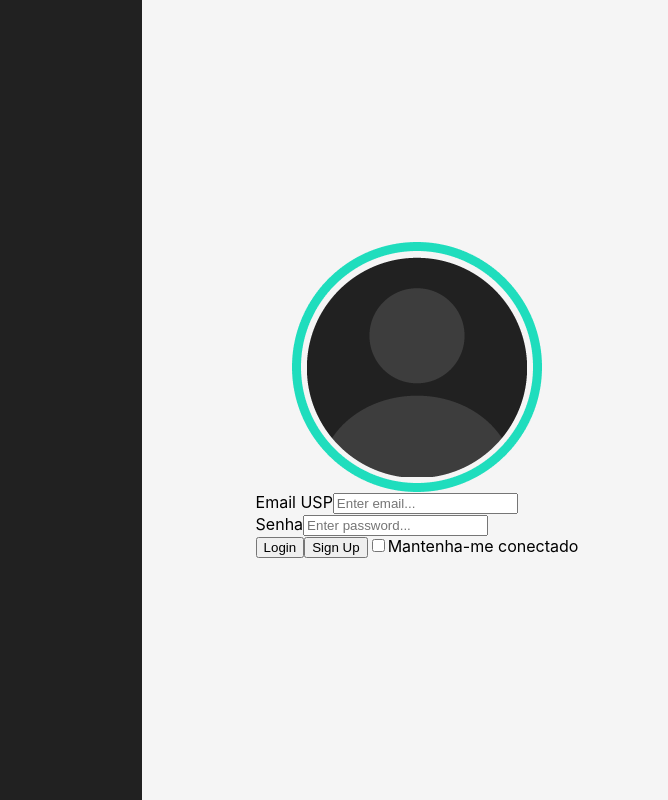
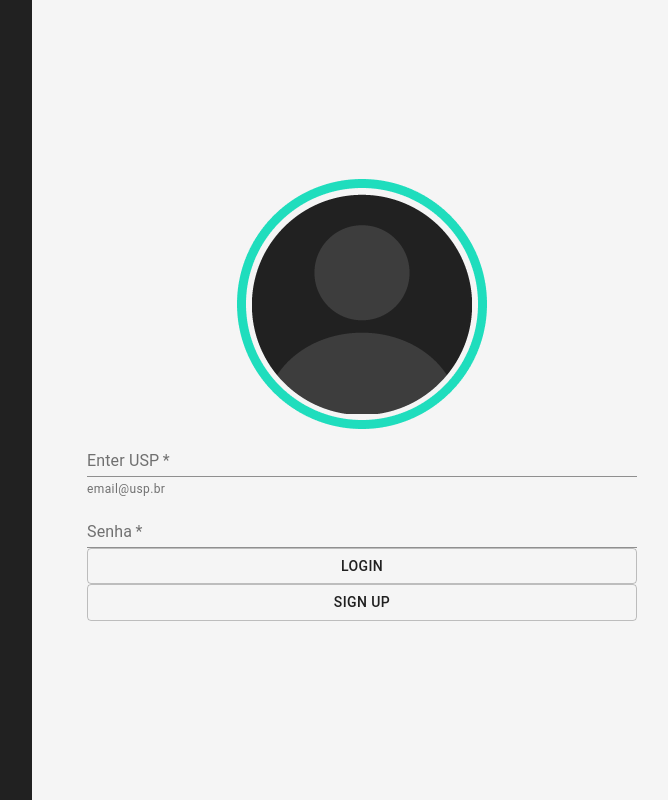
Before and after one commit to vallimmateus/gammembers, a React (Create React App) app: page / in a window 1280 px wide. Shown: the whole page, without its empty margins (588-1256 px from the left). Built offline with nearby package versions, Linux system fonts and the light colour scheme; no server answers.

Commit message:
addeed Material UI

```diff
--- a/package.json
+++ b/package.json
@@ -3,6 +3,7 @@
   "version": "0.1.0",
   "private": true,
   "dependencies": {
+    "@material-ui/core": "^4.11.3",
     "@testing-library/jest-dom": "^5.11.9",
     "@testing-library/react": "^11.2.5",
     "@testing-library/user-event": "^12.7.3",
--- a/src/components/Login.js
+++ b/src/components/Login.js
@@ -1,5 +1,6 @@
 import React from "react";
 import fire from "../config/fire";
+import { TextField, Button } from "@material-ui/core";
 
 function Login() {
 	function login() {
@@ -28,34 +29,29 @@ function Login() {
 	}
 
 	return (
-		<div>
-			<div>
-				Email USP
-				<input id="email" placeholder="Enter email..." type="email" />
-			</div>
-			<div>
-				Senha
-				<input
-					id="password"
-					placeholder="Enter password..."
-					type="password"
-				/>
-			</div>
-			<label>
-				<button className="Button" onClick={login}>
-					Login
-				</button>
-			</label>
-			<label>
-				<button className="Button" onClick={signUp}>
-					Sign Up
-				</button>
-			</label>
-			<label>
-				<input type="checkbox" />
-				Mantenha-me conectado
-			</label>
-		</div>
+		<form>
+			<TextField
+				id="email"
+				label="Enter USP"
+				type="email"
+				required
+				helperText="email@usp.br"
+				fullWidth
+			/>
+			<TextField
+				id="password"
+				label="Senha"
+				type="password"
+				required
+				fullWidth
+			/>
+			<Button variant="outlined" onClick={login}>
+				Login
+			</Button>
+			<Button variant="outlined" onClick={signUp}>
+				Sign Up
+			</Button>
+		</form>
 	);
 }
 
--- a/src/index.css
+++ b/src/index.css
@@ -1,13 +1,16 @@
+@import url("https://fonts.googleapis.com/css2?family=Montserrat&display=swap");
+
 body {
-  margin: 0;
-  font-family: -apple-system, BlinkMacSystemFont, 'Segoe UI', 'Roboto', 'Oxygen',
-    'Ubuntu', 'Cantarell', 'Fira Sans', 'Droid Sans', 'Helvetica Neue',
-    sans-serif;
-  -webkit-font-smoothing: antialiased;
-  -moz-osx-font-smoothing: grayscale;
+	margin: 0;
+	font-family: "Montserrat", -apple-system, BlinkMacSystemFont, "Segoe UI",
+		"Roboto", "Oxygen", "Ubuntu", "Cantarell", "Fira Sans", "Droid Sans",
+		"Helvetica Neue", sans-serif;
+	color: #212121;
+	-webkit-font-smoothing: antialiased;
+	-moz-osx-font-smoothing: grayscale;
 }
 
 code {
-  font-family: source-code-pro, Menlo, Monaco, Consolas, 'Courier New',
-    monospace;
+	font-family: source-code-pro, Menlo, Monaco, Consolas, "Courier New",
+		monospace;
 }
--- a/src/index.js
+++ b/src/index.js
@@ -3,10 +3,20 @@ import ReactDOM from "react-dom";
 import "./index.css";
 import App from "./App";
 import reportWebVitals from "./reportWebVitals";
+import { createMuiTheme, ThemeProvider } from "@material-ui/core";
+
+const theme = createMuiTheme({
+	palette: {
+		primary: { main: "#1fddbd" },
+		secondary: { main: "#212121" },
+	},
+});
 
 ReactDOM.render(
 	<React.StrictMode>
-		<App />
+		<ThemeProvider theme={theme}>
+			<App />
+		</ThemeProvider>
 	</React.StrictMode>,
 	document.getElementById("root")
 );
--- a/src/pages/Login/style.css
+++ b/src/pages/Login/style.css
@@ -15,9 +15,17 @@
 	justify-content: center;
 	width: 550px;
 	flex-direction: column;
+	padding-left: 55px;
+	padding-right: 55px;
 }
 
 .Perfil {
 	height: 250px;
 	width: 250px;
 }
+
+form {
+	width: 100%;
+	display: flex;
+	flex-direction: column;
+}
```
Also changed, not shown: 1 other file (tests, documents, lock files or other folders).
